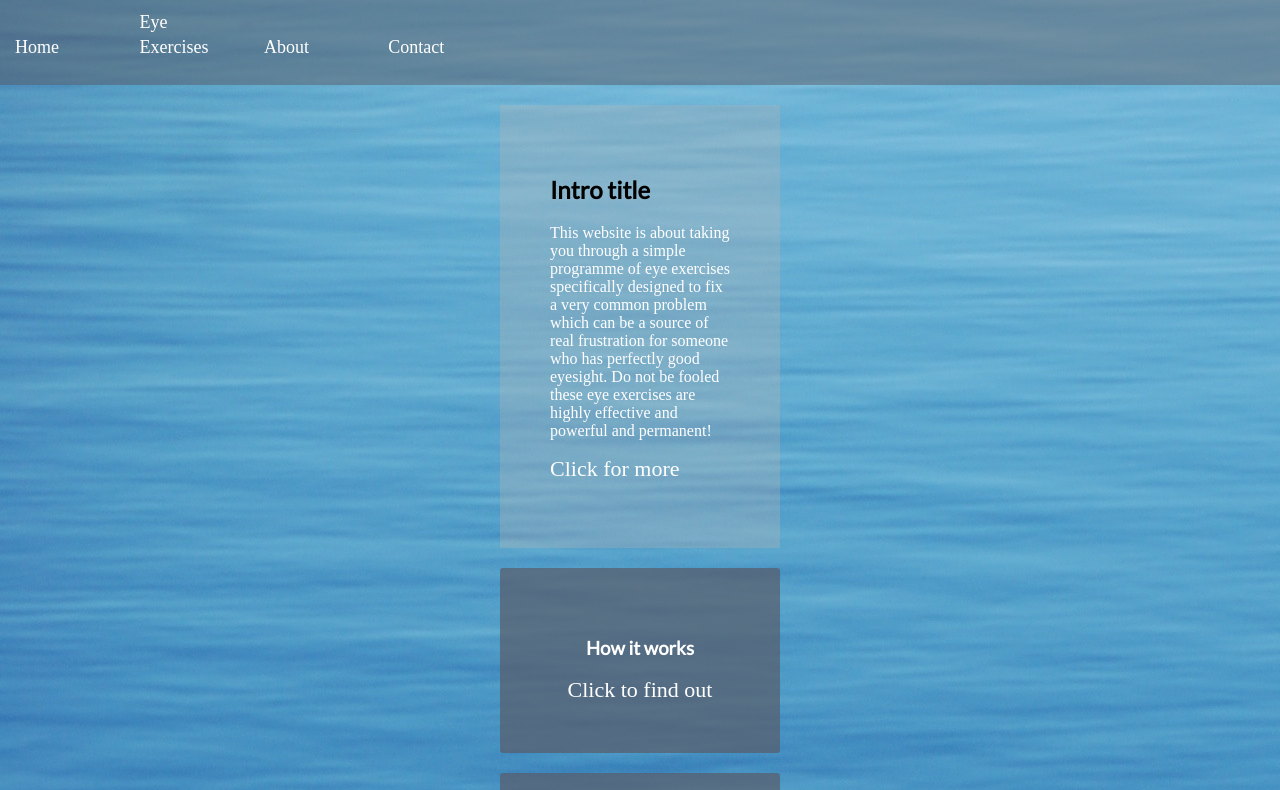
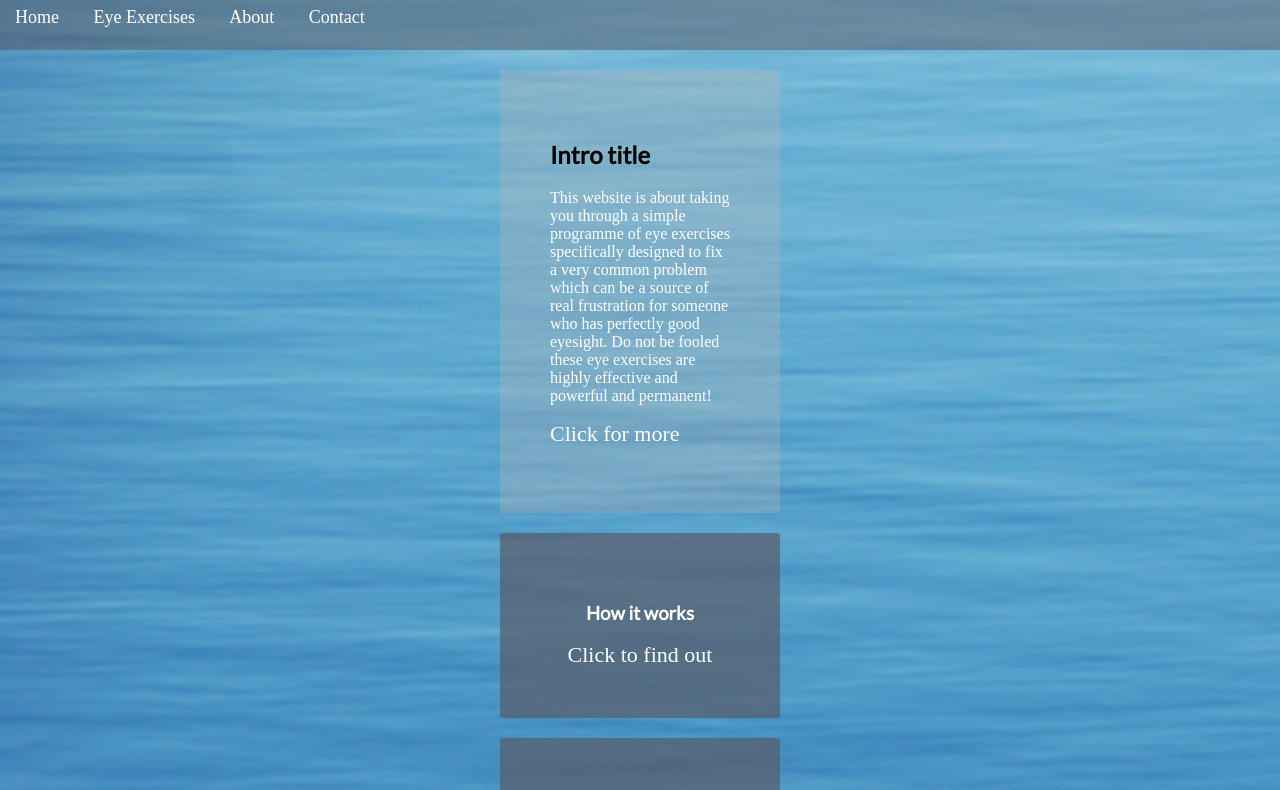
Before and after one commit to dkahan91/vision-improvement2, a plain HTML site: page index.html in a window 1280 px wide. Shown: the part 52-842 px from the top of the page. Drawn offline with Linux system fonts and the light colour scheme; files whose address does not match are found by name; a web font is replaced by a local one.

Commit message:
commit with leigh

```diff
--- a/css/style.css
+++ b/css/style.css
@@ -38,7 +38,7 @@ header{
 }
 
 nav li{
-  margin: 10px auto;
+  margin: 5px auto;
 }
 
 li:hover{
@@ -51,7 +51,6 @@ li, h1, p, h3 {
 
 li{
   display: inline-block;
-  width: 120px;
   font-size: 18px;
   padding: 15px;
 }
```
